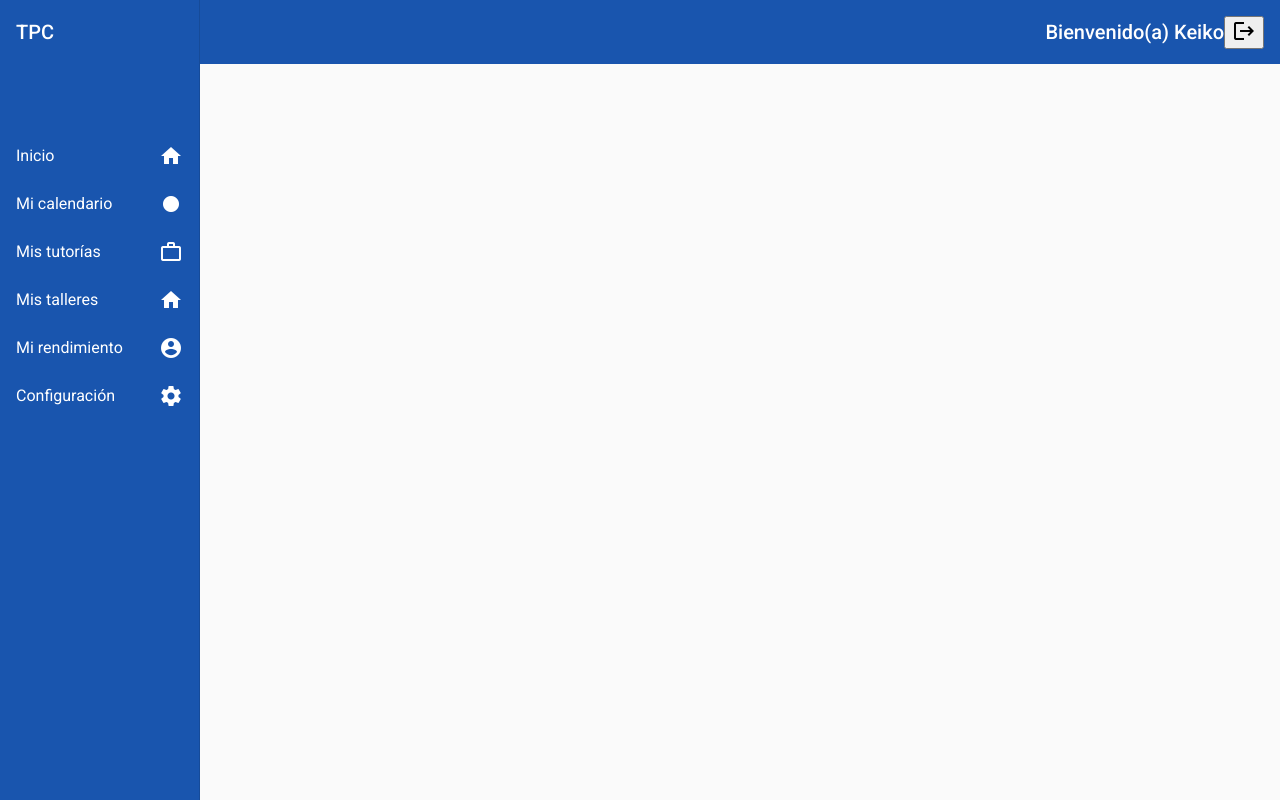
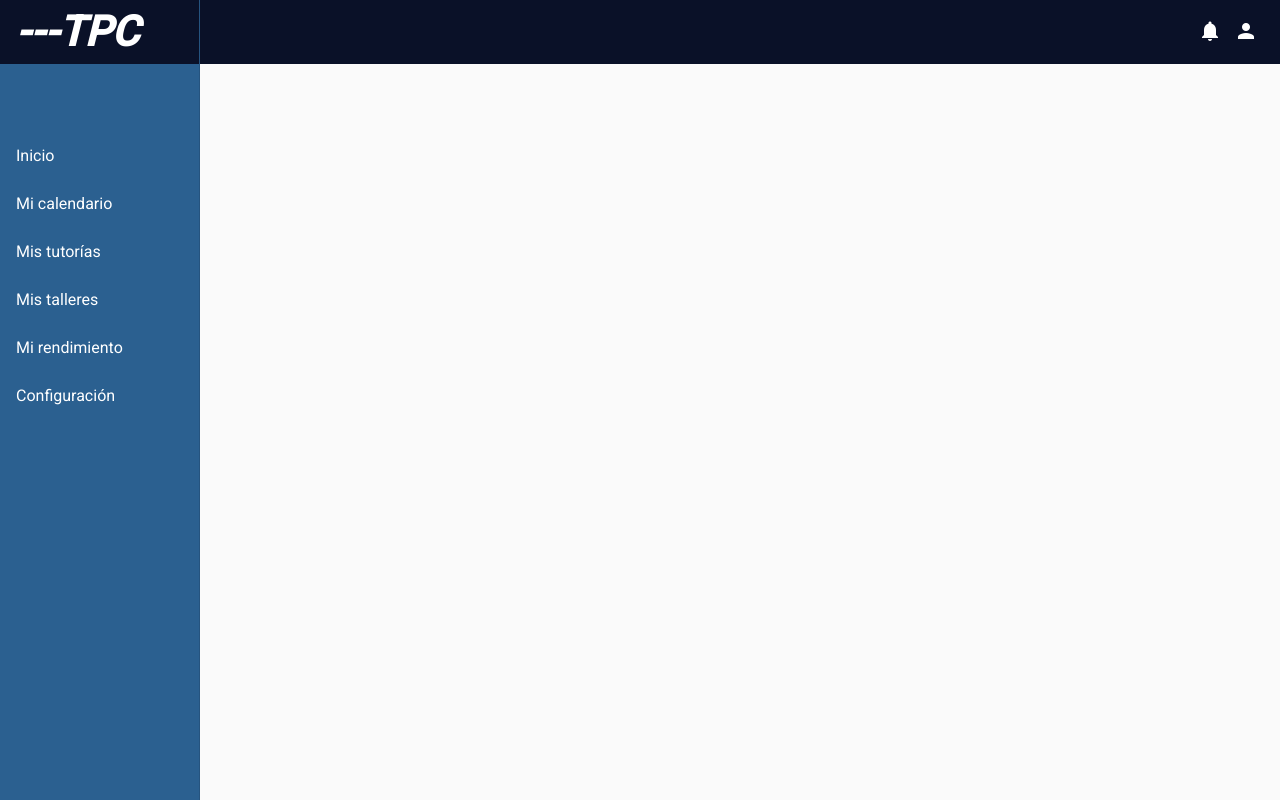
Before and after one commit to BrigitteMendez1302/tpc-front, an Angular app: page / in a window 1280 px wide. Built offline with nearby package versions, Linux system fonts and the light colour scheme.

Commit message:
add: sidenav and tool bar

```diff
--- a/src/app/app-routing.module.ts
+++ b/src/app/app-routing.module.ts
@@ -1,7 +1,10 @@
 import { NgModule } from '@angular/core';
 import { RouterModule, Routes } from '@angular/router';
+import {ListTutorshipsComponent} from "./pages/tutor/list-tutorships/list-tutorships.component";
 
-const routes: Routes = [];
+const routes: Routes = [
+  { path: 'tutorias', component: ListTutorshipsComponent },
+];
 
 @NgModule({
   imports: [RouterModule.forRoot(routes)],
--- a/src/app/app.component.css
+++ b/src/app/app.component.css
@@ -0,0 +1,3 @@
+.example-spacer {
+  flex: 1 1 auto;
+}
--- a/src/app/app.module.ts
+++ b/src/app/app.module.ts
@@ -9,11 +9,13 @@ import {MatIconModule} from "@angular/material/icon";
 import {MatSidenavModule} from "@angular/material/sidenav";
 import {MatToolbarModule} from "@angular/material/toolbar";
 import {MatListModule} from "@angular/material/list";
+import { ListTutorshipsComponent } from './pages/tutor/list-tutorships/list-tutorships.component';
 
 @NgModule({
   declarations: [
     AppComponent,
-    MainNavTutorComponent
+    MainNavTutorComponent,
+    ListTutorshipsComponent
   ],
   imports: [
     BrowserModule,
--- /dev/null
+++ b/src/app/pages/tutor/list-tutorships/list-tutorships.component.html
@@ -0,0 +1,5 @@
+<mat-list role="list">
+  <mat-list-item role="listitem">Item 1</mat-list-item>
+  <mat-list-item role="listitem">Item 2</mat-list-item>
+  <mat-list-item role="listitem">Item 3</mat-list-item>
+</mat-list>
--- /dev/null
+++ b/src/app/pages/tutor/list-tutorships/list-tutorships.component.ts
@@ -0,0 +1,15 @@
+import { Component, OnInit } from '@angular/core';
+
+@Component({
+  selector: 'app-list-tutorships',
+  templateUrl: './list-tutorships.component.html',
+  styleUrls: ['./list-tutorships.component.css']
+})
+export class ListTutorshipsComponent implements OnInit {
+
+  constructor() { }
+
+  ngOnInit(): void {
+  }
+
+}
--- a/src/app/pages/tutor/main-nav-tutor/main-nav-tutor.component.css
+++ b/src/app/pages/tutor/main-nav-tutor/main-nav-tutor.component.css
@@ -5,12 +5,12 @@
 
 .sidenav {
   width: 200px;
-  background: #1955AE;
+  background: #2B6090;
 
 }
 
 .sidenav .mat-toolbar {
-  background: #1955AE;
+  background: #0A1128;
 
 }
 
@@ -19,7 +19,7 @@
 
   top: 0;
   z-index: 1;
-  background: #1955AE;
+  background: #0A1128;
 }
 
 .mat-list-item:hover{
@@ -38,11 +38,28 @@
 
 
 .mat-toolbar{
-  background: #1955AE;
+  background: #0A1128;
   color: white;
 
 }
 
+.background{
+  background-color: #0A1128;
+  border: 0px;
+  cursor: pointer;
+}
+
+.icon{
+  color: white;
+}
+
+.title{
+  font-size: 42px;
+  font-weight: bold;
+  font-style: italic;
+  font-family: Roboto;
+  text-align: center;
+}
 
 .default-spacer {
   flex: 1 1 auto;
--- a/src/app/pages/tutor/main-nav-tutor/main-nav-tutor.component.html
+++ b/src/app/pages/tutor/main-nav-tutor/main-nav-tutor.component.html
@@ -4,15 +4,15 @@
                [mode]="(isHandset$ | async) ? 'over' : 'side'"
                [opened]="(isHandset$ | async) === false">
 
-    <mat-toolbar >TPC</mat-toolbar>
+    <mat-toolbar class="title" >---TPC</mat-toolbar>
     <mat-nav-list >
       <br><br><br>
-      <a  mat-list-item href="#"> Inicio  <span class="default-spacer"></span><mat-icon>home</mat-icon> </a>
-      <a mat-list-item href="#">Mi calendario   <span class="default-spacer"></span><mat-icon>fiber_manual_record  </mat-icon></a>
-      <a mat-list-item href="#">Mis tutorías   <span class="default-spacer"></span><mat-icon>work_outline</mat-icon></a>
-      <a mat-list-item href="#">Mis talleres  <span class="default-spacer"></span><mat-icon>home</mat-icon></a>
-      <a mat-list-item href="#">Mi rendimiento  <span class="default-spacer"></span><mat-icon>account_circle</mat-icon> </a>
-      <a mat-list-item href="#">Configuración  <span class="default-spacer"></span><mat-icon>settings</mat-icon></a>
+      <a  mat-list-item href="#"> Inicio  <span class="default-spacer"></span></a>
+      <a mat-list-item href="#">Mi calendario   <span class="default-spacer"></span></a>
+      <a mat-list-item href="#">Mis tutorías   <span class="default-spacer"></span></a>
+      <a mat-list-item href="#">Mis talleres  <span class="default-spacer"></span></a>
+      <a mat-list-item href="#">Mi rendimiento  <span class="default-spacer"></span></a>
+      <a mat-list-item href="#">Configuración  <span class="default-spacer"></span></a>
     </mat-nav-list>
   </mat-sidenav>
   <mat-sidenav-content>
@@ -20,20 +20,23 @@
       <button
         type="button"
         aria-label="Toggle sidenav"
+        class="background"
         mat-icon-button
         (click)="drawer.toggle()"
         *ngIf="isHandset$ | async">
-        <mat-icon aria-label="Side nav toggle icon">menu</mat-icon>
+        <mat-icon class="icon" aria-label="Side nav toggle icon">menu</mat-icon>
       </button>
       <span class="default-spacer"></span>
-      <span >Bienvenido(a) Keiko </span>
-
-      <button mat-icon-button color="warn" aria-label="Example icon button with a heart icon">
-        <mat-icon>logout</mat-icon>
+      <button mat-icon-button color=""  class="background"aria-label="Example icon button with a heart icon">
+        <mat-icon class="icon">notifications</mat-icon>
       </button>
 
-
+      <button mat-icon-button color="warn" class="background" aria-label="Example icon button with a heart icon">
+        <mat-icon class="icon">person</mat-icon>
+      </button>
     </mat-toolbar>
-    <ng-content></ng-content>
+    <router-outlet></router-outlet>
+    <ng-content>
+    </ng-content>
   </mat-sidenav-content>
 </mat-sidenav-container>
```
Also changed, not shown: src/app/pages/coordinator/borraesto.txt, src/app/pages/tutor/list-tutorships/list-tutorships.component.css (added), 2 other files (tests, documents, lock files or other folders).
